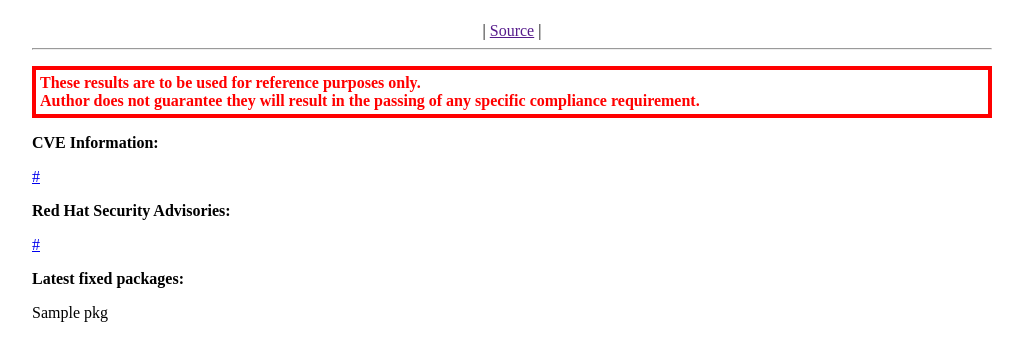
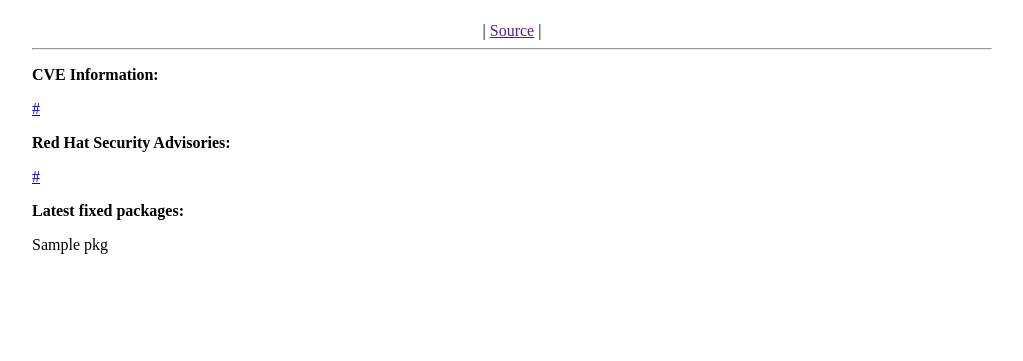
Before and after one commit to stephenl03/cvechk, a Flask app: template cvechk/templates/results.html in a window 1280 px wide. Shown: the part 58-419 px from the top of the page, without its empty margins (128-1151 px from the left). Run offline with Flask 2, Linux system fonts and the light colour scheme; the template is opened without the code that fills it: most values are stand-ins (such as "Sample title", 1, 10 or a date in 2020).

Commit message:
Properly display grouped data

```diff
--- a/cvechk/templates/results.html
+++ b/cvechk/templates/results.html
@@ -1,24 +1,25 @@
 {% extends "base.html" %}
 {% block content %}
 
-<p id="disclaimer"><b>
-These results are to be used for reference purposes only.<br/>
-Author does not guarantee they will result in the passing of any specific compliance requirement.
-</b></p>
-
 <p><b>CVE Information:</b></p>
-{% for link in data['cveurls'] %}
-    <a href={{ link }}>{{ link }}</a><br/>
+{% for cve in data %}
+    {% for link in data[cve]['cveurls'] %}
+        <a href={{ link }}>{{ link }}</a><br/>
+    {% endfor %}
 {% endfor %}
 
 <p><b>Red Hat Security Advisories:</b></p>
-{% for link in data['rhsa'] %}
-    <a href={{ link }}>{{ link }}</a><br/>
+{% for cve in data %}
+    {% for link in data[cve]['rhsa'] %}
+        <a href={{ link }}>{{ link }}</a><br/>
+    {% endfor %}
 {% endfor %}
 
 <p><b>Latest fixed packages:</b></p>
-{% for pkg in data['pkgs'] %}
-    {{ pkg }}<br />
+{% for cve in data %}
+    {% for pkg in data[cve]['pkgs'] %}
+        {{ pkg }}<br />
+    {% endfor %}
 {% endfor %}
 
 {% endblock %}
```
